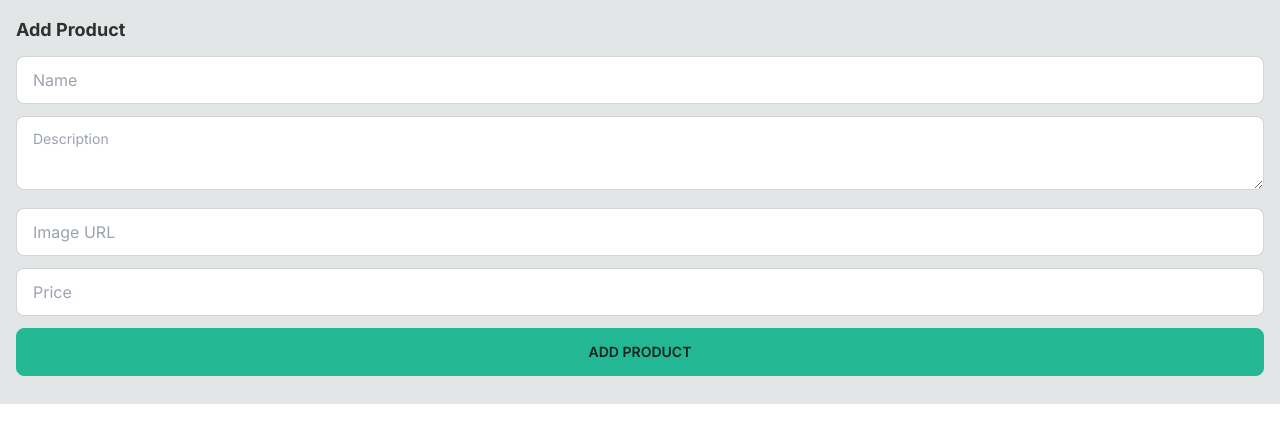
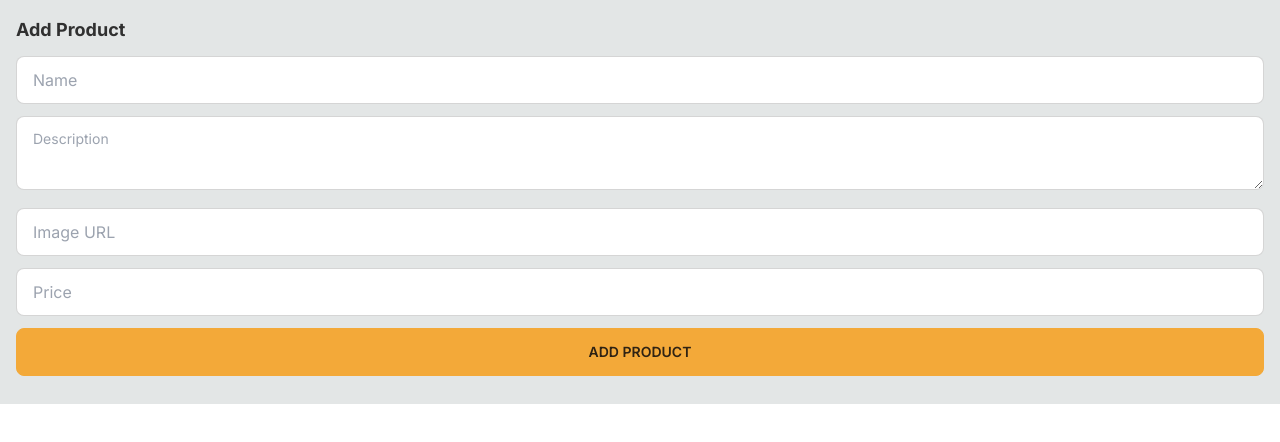
Before and after one commit to daitokojima/nextjsecommerce, a Next.js app: page /add-product in a window 1280 px wide. Shown: the top 442 px of the page. Built offline with nearby package versions, Linux system fonts and the light colour scheme.

Commit message:
商品登録フォームのDB連携部分作成

```diff
--- a/next.config.js
+++ b/next.config.js
@@ -1,4 +1,11 @@
 /** @type {import('next').NextConfig} */
-const nextConfig = {}
+const nextConfig = {
+  images: {
+    remotePatterns: [{ hostname: "images.unsplash.com" }],
+  },
+  experimental: {
+    serverActions: true,
+  },
+};
 
-module.exports = nextConfig
+module.exports = nextConfig;
--- a/package.json
+++ b/package.json
@@ -12,6 +12,7 @@
     "@auth/prisma-adapter": "^1.0.4",
     "@prisma/client": "^5.4.2",
     "daisyui": "^3.9.3",
+    "eslint-config-prettier": "^9.0.0",
     "next": "13.5.6",
     "next-auth": "^4.24.3",
     "prettier": "^3.0.3",
@@ -28,7 +29,6 @@
     "autoprefixer": "^10",
     "eslint": "^8",
     "eslint-config-next": "13.5.6",
-    "eslint-config-prettier": "^9.0.0",
     "postcss": "^8",
     "tailwindcss": "^3",
     "typescript": "^5"
--- a/src/app/add-product/page.tsx
+++ b/src/app/add-product/page.tsx
@@ -1,12 +1,37 @@
+import FormSubmitButton from "@/components/FormSubmitButton";
+import prisma from "@/lib/db/prisma";
+import { error } from "console";
+import { redirect } from "next/navigation";
+import { number } from "zod";
+
 export const metadata = {
     title: "商品登録- NEXTMAZON"
+}
+
+async function addProduct(formData: FormData) {
+    "use server";
+
+    const name = formData.get("name")?.toString();
+    const description = formData.get("description")?.toString();
+    const imageUrl = formData.get("imageUrl")?.toString();
+    const price = Number(formData.get("price") || 0);
+
+    if (!name || !description || !imageUrl || !price) {
+        throw Error("Missing required fields");
+    }
+
+    await prisma.product.create({
+        data: {name, description, imageUrl, price},
+    });
+
+    redirect("/");
 }
 
 export default function AddProductPage() {
   return (
     <div>
       <h1 className="mb-3 text-lg font-bold">Add Product</h1>
-      <form>
+      <form action={addProduct}>
         <input
           required
           name="name"
@@ -33,9 +58,9 @@
           type="number"
           className="input input-bordered mb-3 w-full"
         />
-        <button className="btn btn-success btn-block mb-3" type="submit">
+        <FormSubmitButton className="btn-block mb-3" >
           Add Product
-        </button>
+        </FormSubmitButton>
       </form>
     </div>
   );
--- /dev/null
+++ b/src/components/FormSubmitButton.tsx
@@ -0,0 +1,29 @@
+"use client";
+
+import { ComponentProps } from "react";
+import { experimental_useFormStatus as useFormStatus } from "react-dom";
+
+type FormSubmitButtonProps = {
+  children: React.ReactNode;
+  className?: string;
+} & ComponentProps<"button">;
+
+export default function FormSubmitButton({
+    children,
+    className,
+    ...props
+  }: FormSubmitButtonProps) {
+    const { pending } = useFormStatus();
+
+    return (
+      <button
+        {...props}
+        className={`btn-primary btn ${className}`}
+        type="submit"
+        disabled={pending}
+      >
+        {pending ? <span className="loading loading-spinner" /> : ""}
+        {children}
+      </button>
+    );
+}
```
Also changed, not shown: tsconfig.json (+19 -5 lines), 1 other file (tests, documents, lock files or other folders).
